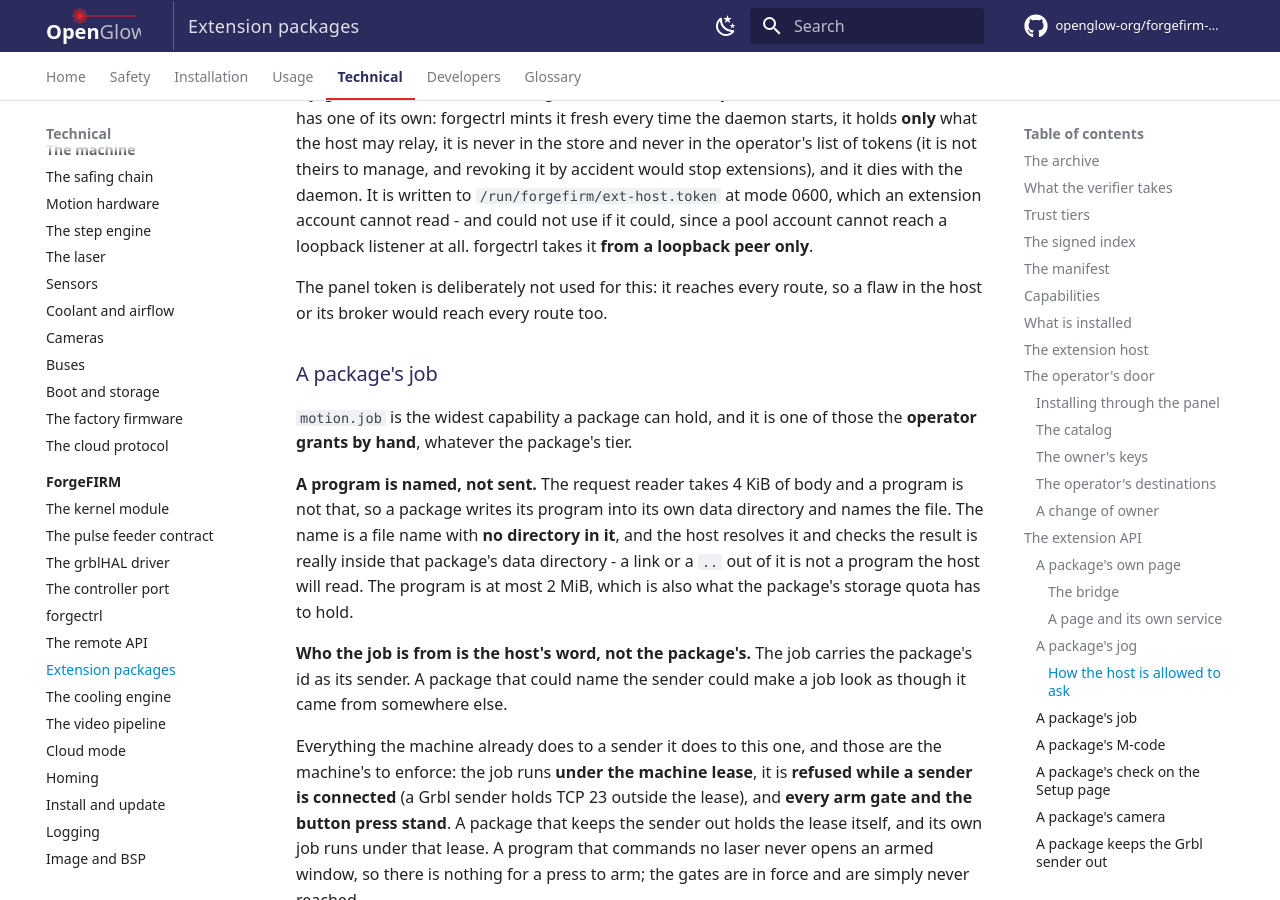
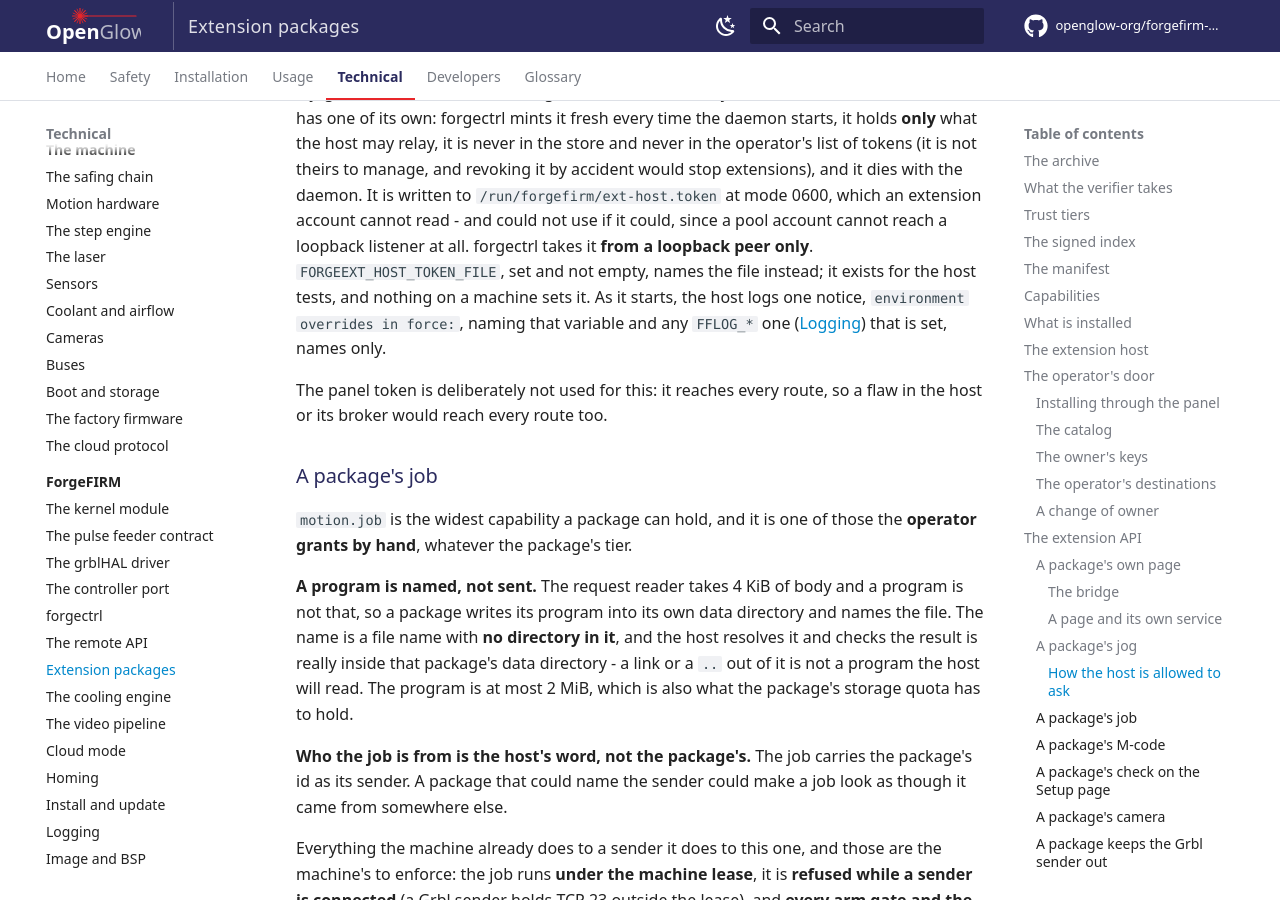
Before and after one commit to openglow-org/forgefirm-docs, an MkDocs documentation site: the page built from docs/technical/forgefirm/extensions.md, in a window 1280 px wide and 900 px high, scrolled down 25745 px. Built offline with MkDocs 1.6.1 and Material for MkDocs 9.7.7, drawn with Linux system fonts in a browser that asks for light colours; comment, search, counter and statistics services are not loaded.

Commit message:
Extensions, Testing: the host's start notice names the environment overrides in force
Companion of forgeext e6a8abd (run: one notice at start naming the
environment overrides in force, its list held to the sources).

- technical/forgefirm/extensions.md, How the host is allowed to ask:
  FORGEEXT_HOST_TOKEN_FILE, set and not empty, names the token file
  instead; it exists for the host tests, and nothing on a machine sets
  it. As it starts, the host logs one notice, "environment overrides in
  force:", naming that variable and any FFLOG_* one that is set, names
  only.
- developers/testing.md, the forgeext row: run_test.py also proves the
  host's start notice naming the environment overrides in force, and
  its list held to the sources.

Proof: python scripts/check-style.py (style: clean), python
scripts/check-interfaces.py (interfaces: clean (245 checked)), zensical
build (strict: No issues found; the new Logging link resolves). Negative
control on a scratch copy of the tree: the British spelling of
'canceled' put into the edited paragraph fails check-style.py (one
SPELLING finding, exit 1), and a link to a page that does not exist put
into the same paragraph fails the strict build (page does not exist,
exit 1).

Acceptance: none; docs only.

```diff
--- a/docs/technical/forgefirm/extensions.md
+++ b/docs/technical/forgefirm/extensions.md
@@ -955,7 +955,11 @@ theirs to manage, and revoking it by accident would stop extensions), and
 it dies with the daemon. It is written to `/run/forgefirm/ext-host.token`
 at mode 0600, which an extension account cannot read - and could not use
 if it could, since a pool account cannot reach a loopback listener at all.
-forgectrl takes it **from a loopback peer only**.
+forgectrl takes it **from a loopback peer only**. `FORGEEXT_HOST_TOKEN_FILE`,
+set and not empty, names the file instead; it exists for the host tests, and
+nothing on a machine sets it. As it starts, the host logs one notice,
+`environment overrides in force:`, naming that variable and any `FFLOG_*`
+one ([Logging](logging.md)) that is set, names only.
 
 The panel token is deliberately not used for this: it reaches every route,
 so a flaw in the host or its broker would reach every route too.
```
Also changed, not shown: docs/developers/testing.md (+1 -1 lines).
